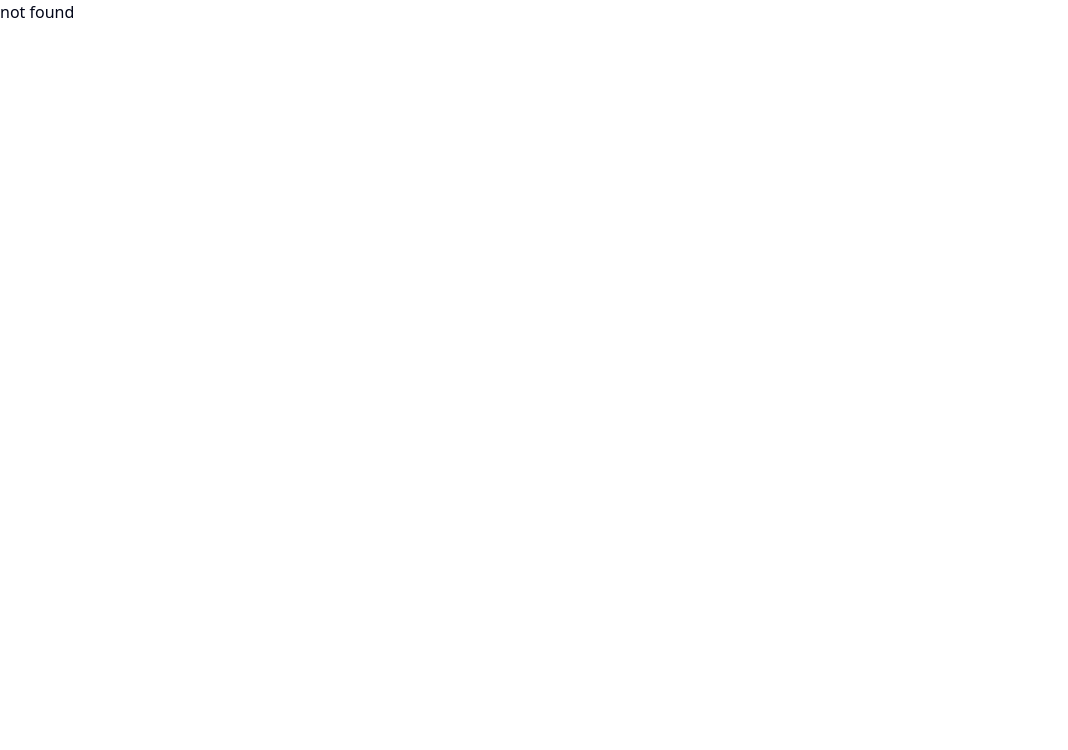
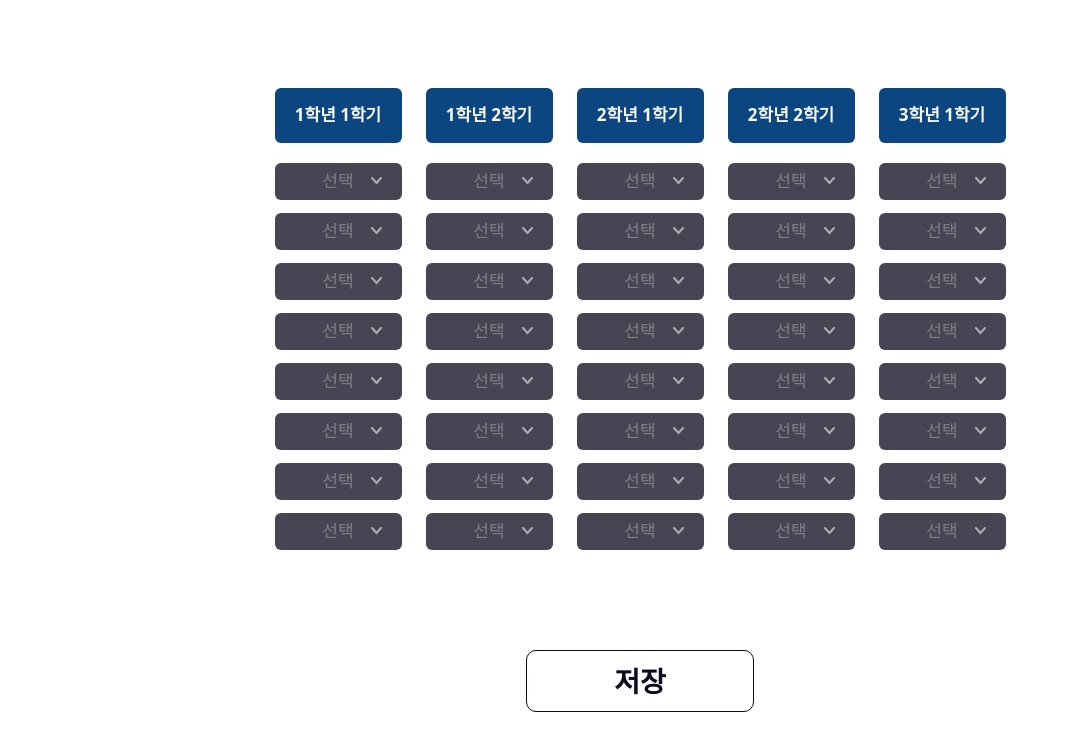
Before and after one commit to junjuny0227/hg-practice, a Next.js app: page /test/form in a window 1280 px wide. Before the commit this address had no page. Shown: the top 750 px of the page, without its empty margins (0-1068 px from the left). Built offline with nearby package versions, Linux system fonts and the light colour scheme.

Commit message:
TestForm 제작

```diff
--- /dev/null
+++ b/src/app/test/form/page.tsx
@@ -0,0 +1,7 @@
+import TestFormPage from "@/pageContainer/TestFormPage";
+
+const Test = () => {
+  return <TestFormPage />;
+};
+
+export default Test;
--- /dev/null
+++ b/src/assets/SelectIcon.tsx
@@ -0,0 +1,24 @@
+interface SelectIconProps {
+  style?: string;
+}
+
+const SelectIcon: React.FC<SelectIconProps> = ({ style }) => (
+  <svg
+    className={style}
+    width="11"
+    height="8"
+    viewBox="0 0 11 8"
+    fill="none"
+    xmlns="http://www.w3.org/2000/svg"
+  >
+    <path
+      d="M1 1L5.5 6L10 1"
+      stroke="white"
+      strokeOpacity="0.56"
+      strokeWidth="2"
+      strokeLinecap="round"
+    />
+  </svg>
+);
+
+export default SelectIcon;
--- /dev/null
+++ b/src/assets/index.ts
@@ -0,0 +1 @@
+export { default as SelectIcon } from "./SelectIcon";
--- /dev/null
+++ b/src/components/SemesterForm/index.tsx
@@ -0,0 +1,83 @@
+import { SelectIcon } from "@/assets";
+import { cn } from "@/libs/styles";
+import { ScoreFormType, SemesterId, SemesterType } from "@/types";
+import { UseFormRegister } from "react-hook-form";
+
+const selectCountArray = [0, 1, 2, 3, 4, 5, 6, 7] as const;
+const scoreArray = ["A", "B", "C", "D", "E"] as const;
+
+interface SemesterFormProps {
+  title: SemesterType;
+  id: SemesterId;
+  register: UseFormRegister<ScoreFormType>;
+}
+
+const SemesterForm: React.FC<SemesterFormProps> = ({ title, id, register }) => (
+  <div className={cn("flex", "flex-col")}>
+    <h1
+      className={cn(
+        "mb-[20px]",
+        "flex",
+        "h-[55px]",
+        "w-[127px]",
+        "items-center",
+        "justify-center",
+        "rounded-[6px]",
+        "bg-[#0C4680]",
+        "text-[17px]/[24.62px]",
+        "font-[700]",
+        "text-[#F8F8F8]"
+      )}
+    >
+      {title}
+    </h1>
+    <div className={cn("flex", "flex-col", "gap-[13px]")}>
+      {selectCountArray.map((item, idx) => (
+        <div
+          className={cn("relative", "z-[1]", "rounded-[6px]", "bg-[#484453]")}
+          key={item}
+        >
+          <select
+            className={cn(
+              "relative",
+              "z-[3]",
+              "flex",
+              "h-[37px]",
+              "w-full",
+              "cursor-pointer",
+              "select-none",
+              "appearance-none",
+              "rounded-[6px]",
+              "bg-transparent",
+              "text-center",
+              "text-[17px]/[24.62px]",
+              "font-[500]",
+              "text-[#FFFFFF8F]/[0.54]"
+            )}
+            defaultValue="선택"
+            {...register(`${id}.${idx}`)}
+          >
+            <option hidden>선택</option>
+            {scoreArray.map((score, idx) => (
+              <option key={score} value={5 - idx}>
+                {score}
+              </option>
+            ))}
+          </select>
+          <SelectIcon
+            style={cn(
+              "absolute",
+              "right-5",
+              "top-1/2",
+              "z-[2]",
+              "-translate-y-1/2",
+              "transform"
+            )}
+          />
+        </div>
+      ))}
+    </div>
+  </div>
+);
+
+export default SemesterForm;
--- a/src/components/index.ts
+++ b/src/components/index.ts
@@ -1 +1,2 @@
 export * from "./ui";
+export { default as SemesterForm } from "./SemesterForm";
--- /dev/null
+++ b/src/pageContainer/TestFormPage/index.tsx
@@ -0,0 +1,56 @@
+"use client";
+
+import { SemesterForm } from "@/components";
+import { cn } from "@/libs/styles";
+import { ScoreFormType, SemesterId, SemesterType } from "@/types";
+import { SubmitHandler, useForm } from "react-hook-form";
+
+const semesterArray: { title: SemesterType; id: SemesterId }[] = [
+  { title: "1학년 1학기", id: "score1_1" },
+  { title: "1학년 2학기", id: "score1_2" },
+  { title: "2학년 1학기", id: "score2_1" },
+  { title: "2학년 2학기", id: "score2_2" },
+  { title: "3학년 1학기", id: "score3_1" },
+] as const;
+
+const TestFormPage = () => {
+  const { register, handleSubmit } = useForm<ScoreFormType>({});
+
+  const handleFormSubmit: SubmitHandler<ScoreFormType> = (data) => {
+    console.log(data);
+  };
+
+  return (
+    <div className={cn("flex", "h-lvh", "items-center", "justify-center")}>
+      <form
+        onSubmit={handleSubmit(handleFormSubmit)}
+        className={cn("flex", "flex-col", "items-center")}
+      >
+        <div className={cn("flex", "gap-6")}>
+          {semesterArray.map(({ title, id }) => (
+            <SemesterForm title={title} id={id} register={register} key={id} />
+          ))}
+        </div>
+        <button
+          className={cn(
+            "pointer",
+            "mt-[100px]",
+            "select-none",
+            "rounded-[10px]",
+            "border",
+            "border-[#0F0921]",
+            "px-[87.5px]",
+            "py-[10px]",
+            "text-[28px]/[40.54px]",
+            "font-[700]",
+            "text-[#0F0921]"
+          )}
+        >
+          저장
+        </button>
+      </form>
+    </div>
+  );
+};
+
+export default TestFormPage;
--- /dev/null
+++ b/src/pageContainer/index.ts
@@ -0,0 +1 @@
+export { default as TestFormPage } from "./TestFormPage";
--- /dev/null
+++ b/src/schemas/index.ts
@@ -0,0 +1 @@
+export * from "./scoreForm";
--- /dev/null
+++ b/src/schemas/scoreForm.ts
@@ -0,0 +1,11 @@
+import { z } from "zod";
+
+const DEFAULT_VALUE = "선택";
+
+export const scoreFormSchema = z.object({
+  score1_1: z.array(z.string().refine((value) => value !== DEFAULT_VALUE)),
+  score1_2: z.array(z.string().refine((value) => value !== DEFAULT_VALUE)),
+  score2_1: z.array(z.string().refine((value) => value !== DEFAULT_VALUE)),
+  score2_2: z.array(z.string().refine((value) => value !== DEFAULT_VALUE)),
+  score3_1: z.array(z.string().refine((value) => value !== DEFAULT_VALUE)),
+});
--- /dev/null
+++ b/src/types/index.ts
@@ -0,0 +1,2 @@
+export * from "./semester";
+export * from "./score";
--- /dev/null
+++ b/src/types/score.ts
@@ -0,0 +1,4 @@
+import { scoreFormSchema } from "@/schemas";
+import { z } from "zod";
+
+export type ScoreFormType = z.infer<typeof scoreFormSchema>;
--- /dev/null
+++ b/src/types/semester.ts
@@ -0,0 +1,13 @@
+export type SemesterId =
+  | "score1_1"
+  | "score1_2"
+  | "score2_1"
+  | "score2_2"
+  | "score3_1";
+
+export type SemesterType =
+  | "1학년 1학기"
+  | "1학년 2학기"
+  | "2학년 1학기"
+  | "2학년 2학기"
+  | "3학년 1학기";
```
